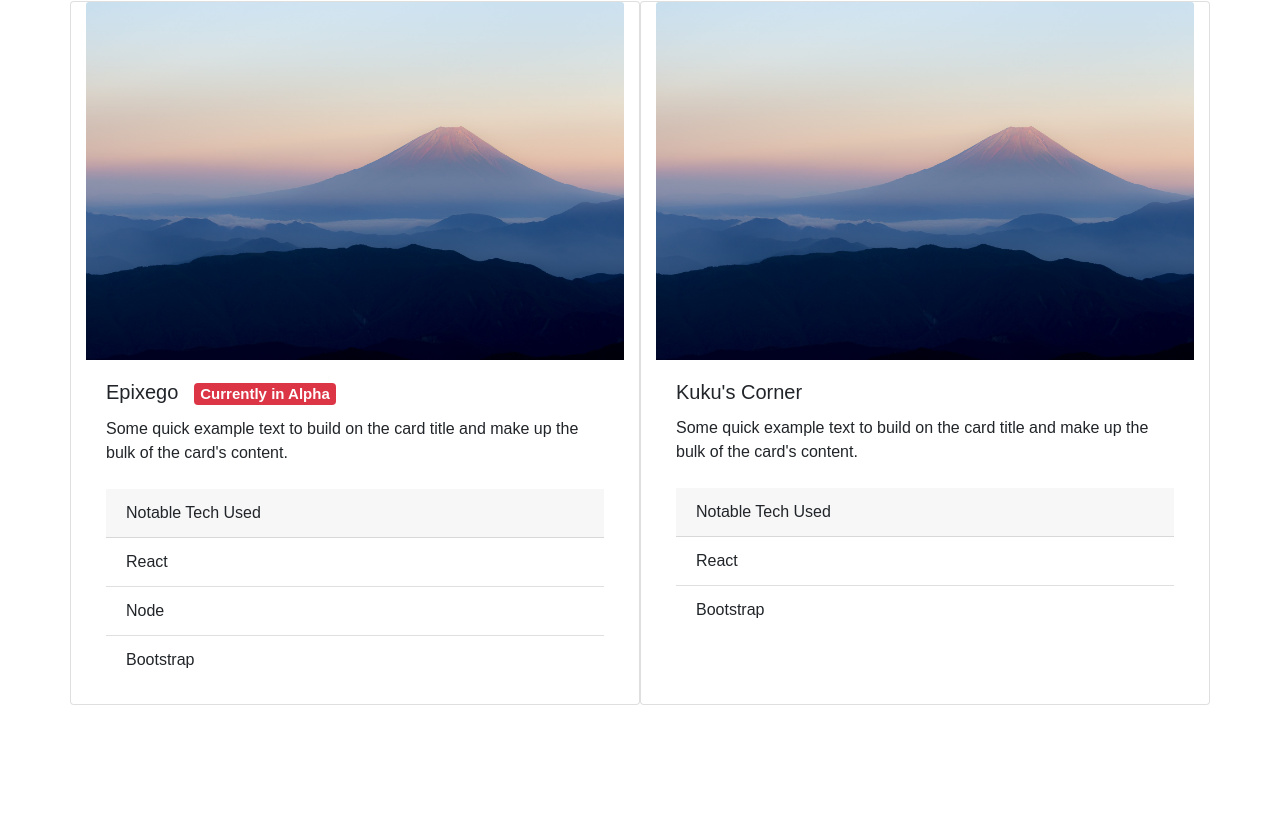
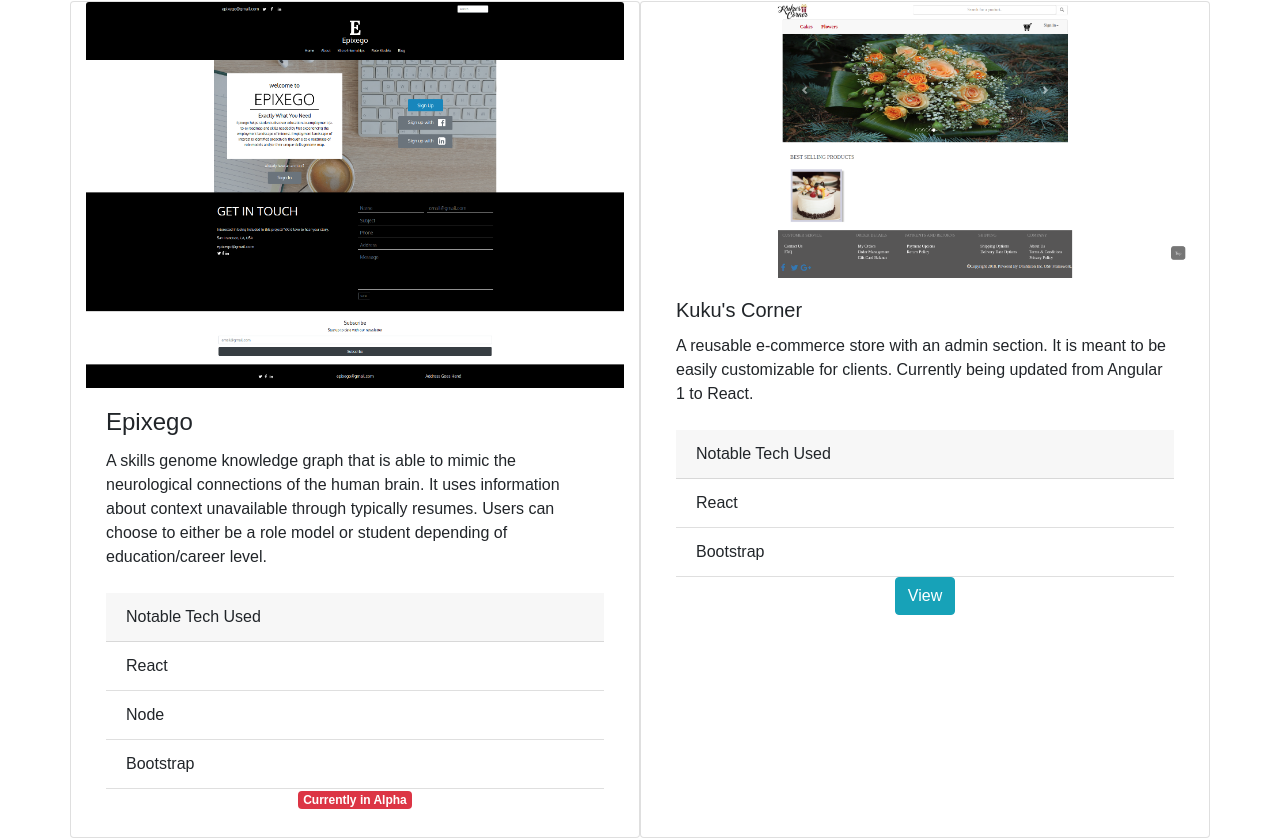
Before and after one commit to BobbyGifford/Resume-Update, a React (Create React App) app: page / in a window 1280 px wide. Shown: the part 1603-2441 px from the top of the page. Before the commit the page ends 2308 px from the top, so only its background shows below. Built offline with nearby package versions, Linux system fonts and the light colour scheme.

Commit message:
Adding content to pro cards.

```diff
--- a/src/components/ProfessionalProjects/Epixego.js
+++ b/src/components/ProfessionalProjects/Epixego.js
@@ -1,6 +1,6 @@
 import React from 'react'
 
-import featureImage from '../../images/mt-fuji.jpg'
+import featureImage from '../../images/epixego_1.png'
 
 const Epixego = () => {
     return (
@@ -8,15 +8,16 @@ const Epixego = () => {
             <img className="card-img-top" src={featureImage} alt="Epixego"/>
 
             <div className="card-body">
-                <h5 className="card-title">Epixego
-                    <span className="badge badge-danger ml-3">Currently in Alpha</span></h5>
+                <h4 className="card-title">Epixego
+                    </h4>
 
 
                 <div className="card-text">
-                    Some quick example text to build on the card title
-                    and make up the bulk of the card's content.
-                    <br />
-                    <br />
+                    A skills genome knowledge graph that is able to mimic the neurological connections of the human
+                    brain. It uses information about context unavailable through typically resumes. Users can choose to
+                    either be a role model or student depending of education/career level.
+                    <br/>
+                    <br/>
 
                     <div className="card-header">
                         Notable Tech Used
@@ -26,6 +27,7 @@ const Epixego = () => {
                         <li className="list-group-item">Node</li>
                         <li className="list-group-item">Bootstrap</li>
                     </ul>
+                    <h6 className="text-center"><span className="badge badge-danger">Currently in Alpha</span></h6>
                 </div>
             </div>
         </div>
--- a/src/components/ProfessionalProjects/KukusCorner.js
+++ b/src/components/ProfessionalProjects/KukusCorner.js
@@ -1,6 +1,6 @@
 import React from 'react'
 
-import featureImage from '../../images/mt-fuji.jpg'
+import featureImage from '../../images/kukuscorner_1.png'
 
 const KukusCorner = () => {
     return (
@@ -9,8 +9,8 @@ const KukusCorner = () => {
             <div className="card-body">
                 <h5 className="card-title">Kuku's Corner</h5>
                 <div className="card-text">
-                    Some quick example text to build on
-                    the card title and make up the bulk of the card's content.
+                    A reusable e-commerce store with an admin section. It is meant to be easily customizable for
+                    clients. Currently being updated from Angular 1 to React.
                     <br/>
                     <br/>
 
@@ -22,6 +22,10 @@ const KukusCorner = () => {
                         <li className="list-group-item">Bootstrap</li>
                     </ul>
 
+                    <div className={"text-center"} >
+                        <a className={"btn btn-info"} style={{color: "white"}}>View</a>
+                    </div>
+
                 </div>
             </div>
 
```
Also changed, not shown: src/images/epixego_1.png (added), src/images/kukuscorner_1.png (added).
